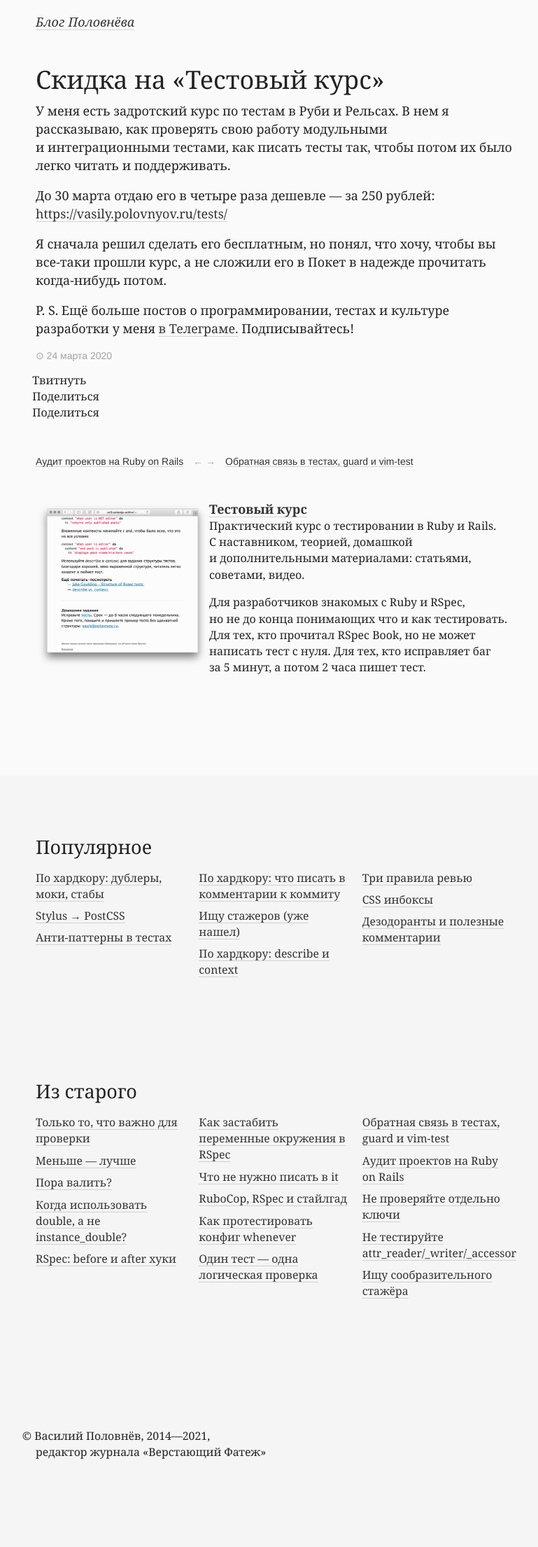
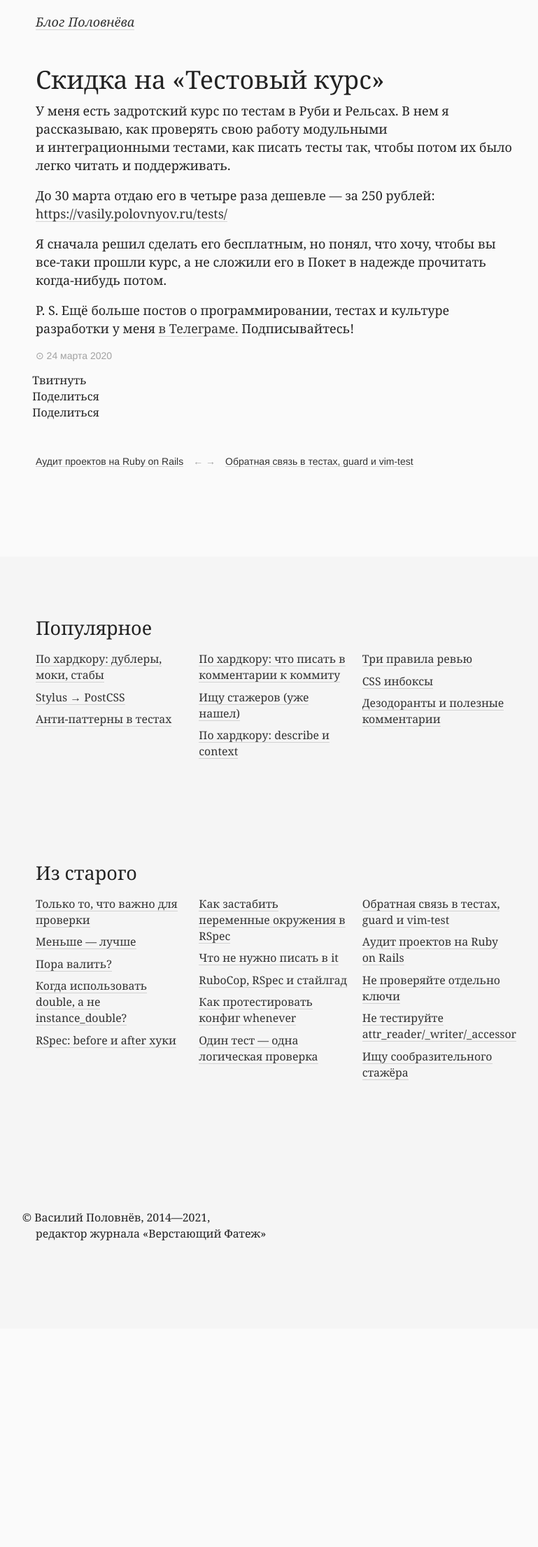
Before and after one commit to vast/vast.github.io, a Jekyll site: the page built from _posts/2020-03-24-tests-discount.md, in a window 1280 px wide. Shown: the whole page at 70% size, without its empty margins (229-998 px from the left). Built offline with Jekyll 4.4.1, drawn with Linux system fonts in a browser that asks for light colours; a style sheet for code colours, icons or effects is not loaded; after the commit the page ends 1898 px from its top, so only the background shows below that.

Commit message:
close test course

```diff
--- a/_layouts/default.html
+++ b/_layouts/default.html
@@ -115,24 +115,6 @@
             {% endif %}
           </li>
         </ul>
-
-        <div class="post-course">
-          {% if page.skip_tests_announce == nil or (page.skip_tests_announce == false) %}
-            <div class="post-course-img">
-              <a href="/tests/">
-                <img src="/assets/tests-small.png" alt="" width="600" height="577" />
-              </a>
-            </div>
-
-            <div class="post-course-description">
-              <h3><a href="/tests/">Тестовый курс</a></h3>
-              <p>Практический курс о тестировании в Ruby и Rails. С наставником, теорией, домашкой и дополнительными материалами: статьями, советами, видео.</p>
-              <p>Для разработчиков знакомых с Ruby и RSpec, но не до конца понимающих что и как
-              тестировать. Для тех, кто прочитал RSpec Book, но не может написать тест с нуля. Для
-              тех, кто исправляет баг за 5 минут, а потом 2 часа пишет тест.</p>
-            </div>
-          {% endif %}
-        </div>
       </footer>
     </article>
   </div>
--- a/_sass/modules/_posts.scss
+++ b/_sass/modules/_posts.scss
@@ -15,7 +15,7 @@
 
 .post-nav {
   display: flex;
-  margin: 2.64rem 0;
+  margin: 2.64rem 0 0;
   padding: 0;
   list-style: none outside;
 
--- a/index.html
+++ b/index.html
@@ -66,7 +66,6 @@
         </p>
         <p class="my_presence" style="font-family: Helvetica Neue;">
           <span class="my_presence-link is__active">Блог</span>
-          <a href="/tests/" class="my_presence-link">Курс о тестах в Руби и Рельсах</a>
           <a href="/posts/ruby-rails-audit.html" class="my_presence-link">Аудит проектов</a>
         </p>
       </div>
```
Also changed, not shown: tests/index.html (+4 -2 lines).
